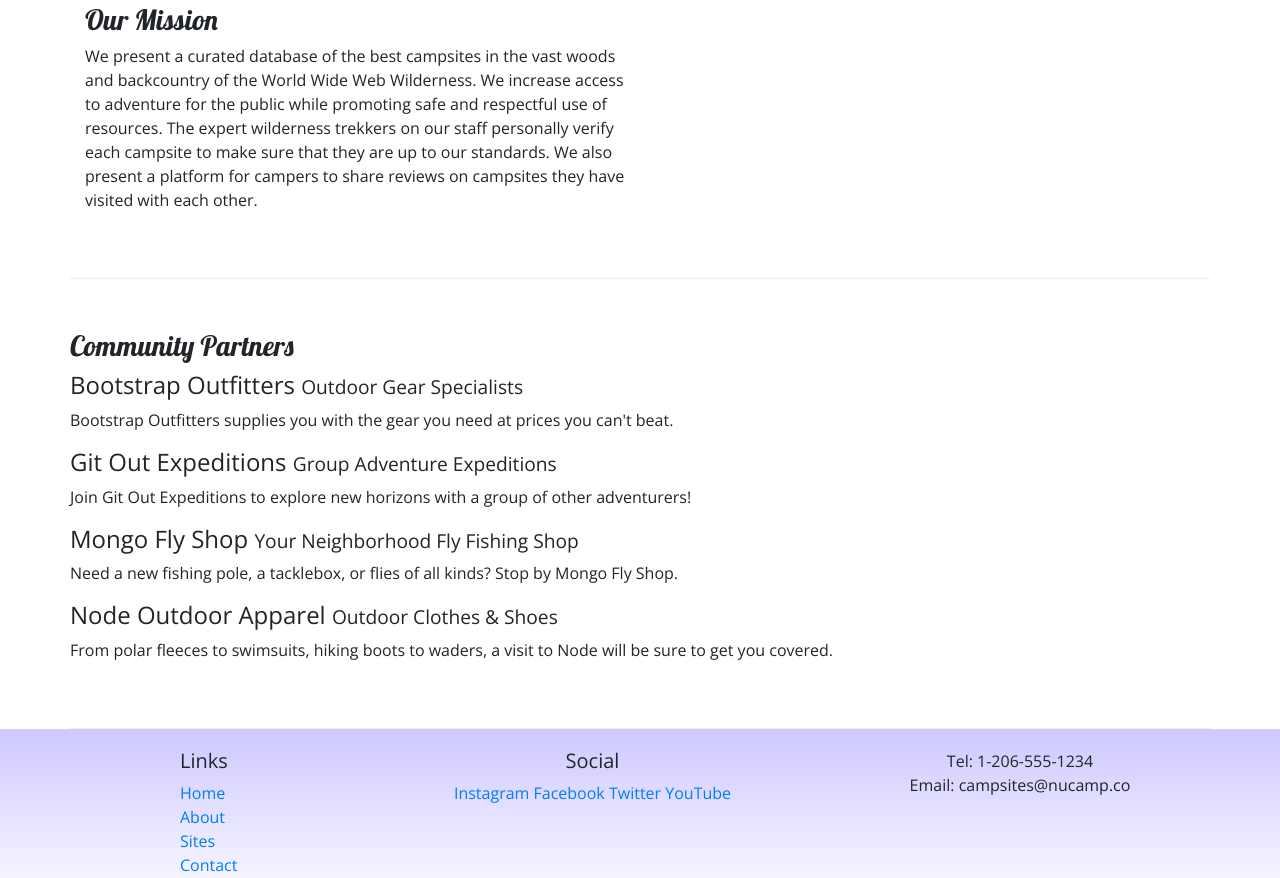
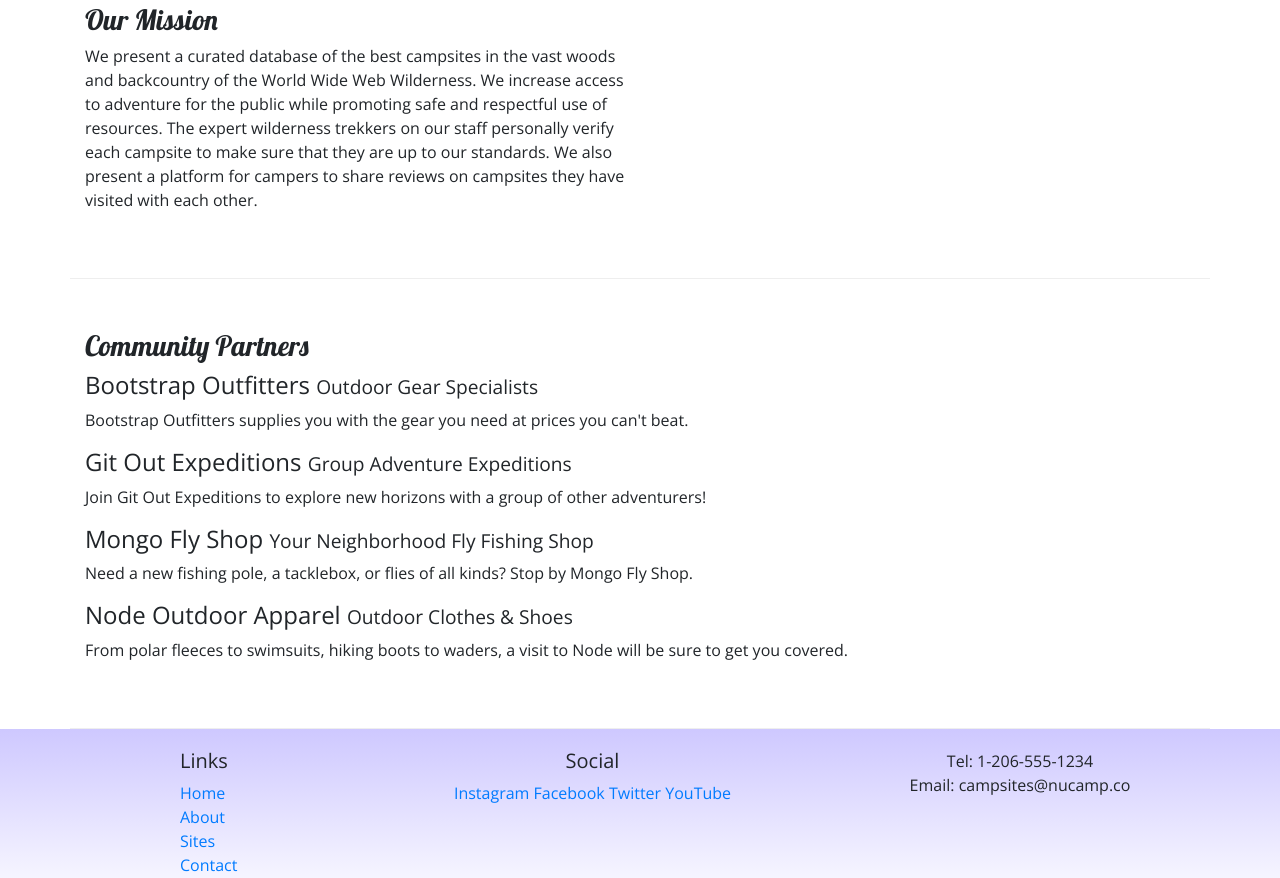
Before and after one commit to brianb3852/nucampsite, a website: page aboutus.html in a window 1280 px wide. Shown: the part 401-1279 px from the top of the page. Drawn offline with nearby package versions, Linux system fonts and the light colour scheme.

Commit message:
added class to index.html

```diff
--- a/aboutus.html
+++ b/aboutus.html
@@ -65,7 +65,7 @@
         </div>
 
         <div class="row row-content">
-            <div>
+            <div class="col">
                 <h3>Community Partners</h3>
                 <h4>Bootstrap Outfitters <small>Outdoor Gear Specialists</small></h4>
                 <p class="d-none d-sm-block">Bootstrap Outfitters supplies you with the gear you need at prices you can't beat.</p>
```
